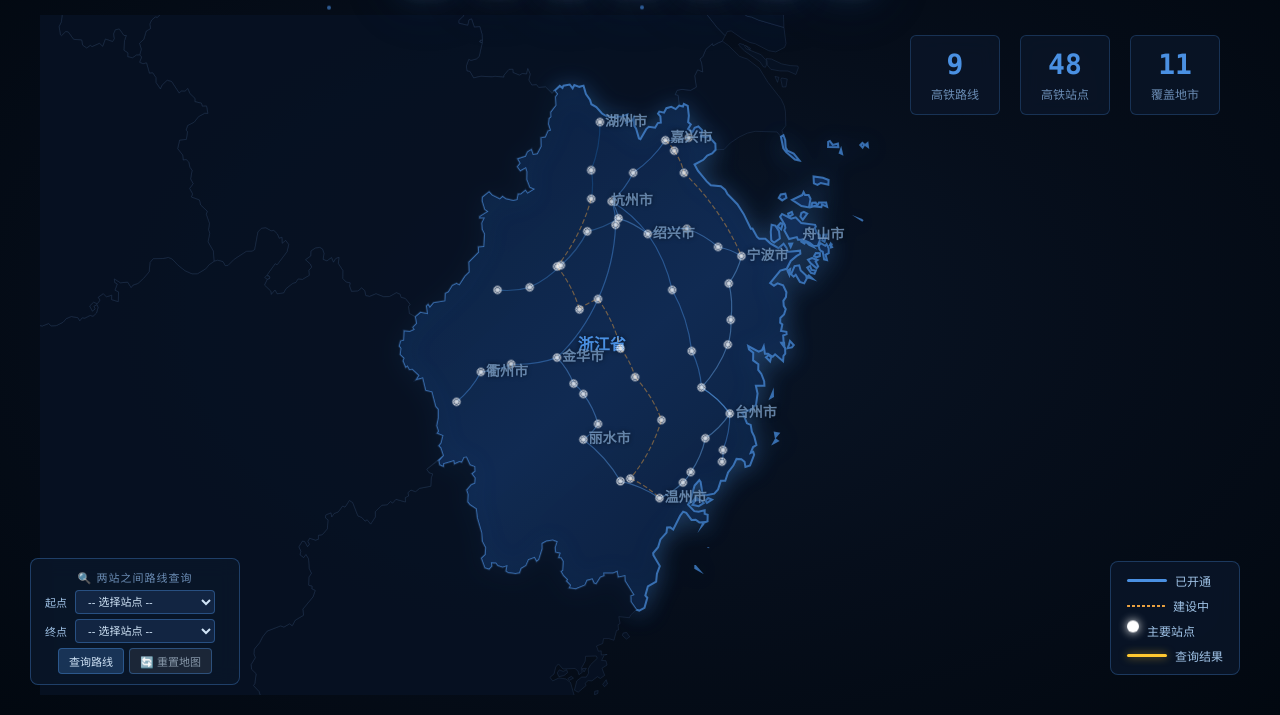
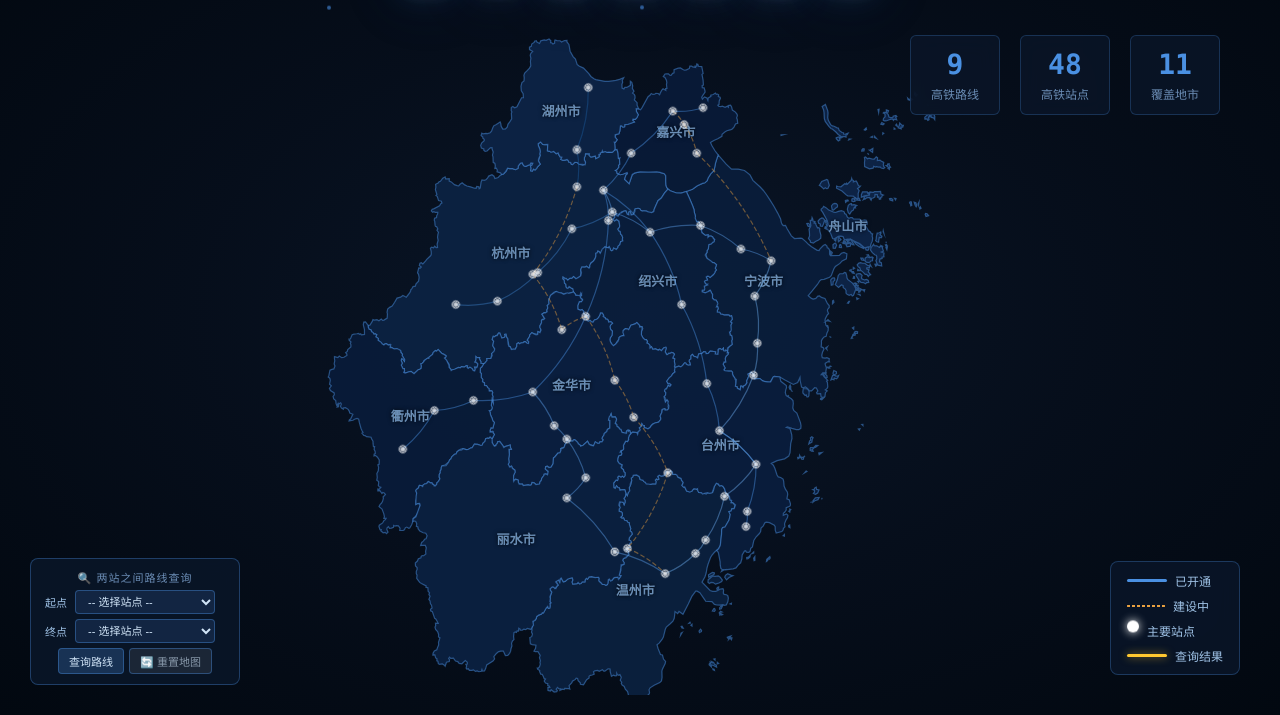
Before and after one commit to quninger/zhejiang-railway, a plain HTML site: page index.html in a window 1280 px wide. Shown: the part 85-800 px from the top of the page. Drawn offline with Linux system fonts and the light colour scheme; animation ran at ten frames a second.

Commit message:
浙江11市行政区划，区域分色显示

```diff
--- a/index.html
+++ b/index.html
@@ -587,55 +587,43 @@
           extraCssText: 'border-radius:6px;box-shadow:0 4px 20px rgba(0,0,0,0.5);',
         },
         geo: {
-          map: 'china',
+          map: 'zhejiang',
           roam: true,
-          zoom: 12,
-          center: [120.5, 29.1],
-          scaleLimit: { min: 0.5, max: 20 },
-          // 全国省份统一暗色，浙江高亮
+          zoom: 1.25,
+          center: [120.5, 29.3],
+          scaleLimit: { min: 0.6, max: 8 },
           itemStyle: {
-            areaColor: 'rgba(8, 18, 36, 0.85)',
-            borderColor: 'rgba(40, 60, 90, 0.5)',
-            borderWidth: 0.8,
+            borderColor: 'rgba(74, 144, 226, 0.5)',
+            borderWidth: 1.2,
             shadowColor: 'transparent',
             shadowBlur: 0,
           },
-          regions: [{
-            name: '浙江省',
-            itemStyle: {
-              areaColor: {
-                type: 'linear', x: 0, y: 0, x2: 1, y2: 1,
-                colorStops: [
-                  { offset: 0, color: 'rgba(10, 30, 60, 0.95)' },
-                  { offset: 0.5, color: 'rgba(15, 40, 80, 0.9)' },
-                  { offset: 1, color: 'rgba(8, 25, 50, 0.95)' }
-                ]
-              },
-              borderColor: 'rgba(74, 144, 226, 0.7)',
-              borderWidth: 2,
-              shadowColor: 'rgba(74, 144, 226, 0.4)',
-              shadowBlur: 25,
-              shadowOffsetY: 3,
-            },
-            label: {
-              show: true,
-              color: '#4a90e2',
-              fontSize: 16,
-              fontWeight: 'bold',
-              textShadowColor: 'rgba(0,0,0,0.7)',
-              textShadowBlur: 6,
-            }
-          }],
+          regions: [
+            { name: '杭州市', itemStyle: { areaColor: 'rgba(12, 35, 68, 0.92)' } },
+            { name: '宁波市', itemStyle: { areaColor: 'rgba(10, 30, 60, 0.9)' } },
+            { name: '温州市', itemStyle: { areaColor: 'rgba(11, 33, 64, 0.91)' } },
+            { name: '嘉兴市', itemStyle: { areaColor: 'rgba(9, 28, 58, 0.89)' } },
+            { name: '湖州市', itemStyle: { areaColor: 'rgba(13, 36, 70, 0.93)' } },
+            { name: '绍兴市', itemStyle: { areaColor: 'rgba(10, 31, 62, 0.9)' } },
+            { name: '金华市', itemStyle: { areaColor: 'rgba(11, 32, 65, 0.91)' } },
+            { name: '衢州市', itemStyle: { areaColor: 'rgba(9, 29, 59, 0.89)' } },
+            { name: '舟山市', itemStyle: { areaColor: 'rgba(14, 37, 72, 0.94)' } },
+            { name: '台州市', itemStyle: { areaColor: 'rgba(10, 31, 63, 0.9)' } },
+            { name: '丽水市', itemStyle: { areaColor: 'rgba(12, 34, 67, 0.91)' } },
+          ],
           emphasis: { disabled: true },
-          label: { show: false },
+          label: {
+            show: true,
+            color: '#6a8eb5',
+            fontSize: 13,
+            fontWeight: 'bold',
+            textShadowColor: 'rgba(0,0,0,0.8)',
+            textShadowBlur: 4,
+          },
         },
         series: [
           ...lineSeries,
           highlightSeries,
-          { type: 'scatter', coordinateSystem: 'geo', data: cityData, symbolSize: 0,
-            label: { show: true, position: 'right', color: '#7a9ec4', fontSize: 14, fontWeight: 'bold',
-              formatter: '{b}', textShadowColor: 'rgba(0,0,0,0.7)', textShadowBlur: 4 },
-            zlevel: 10, silent: true },
           { type: 'effectScatter', coordinateSystem: 'geo', data: stationData,
             symbolSize: 5, showEffectOn: 'render',
             rippleEffect: { brushType: 'stroke', scale: 2, period: 3, color: '#ffffff' },
@@ -756,7 +744,7 @@
     chart.dispatchAction({ type: 'restore' });
     // 备用：显式重置 center + zoom
     chart.setOption({
-      geo: { center: [120.5, 29.1], zoom: 12 }
+      geo: { center: [120.5, 29.3], zoom: 1.25 }
     });
   });
 
```
